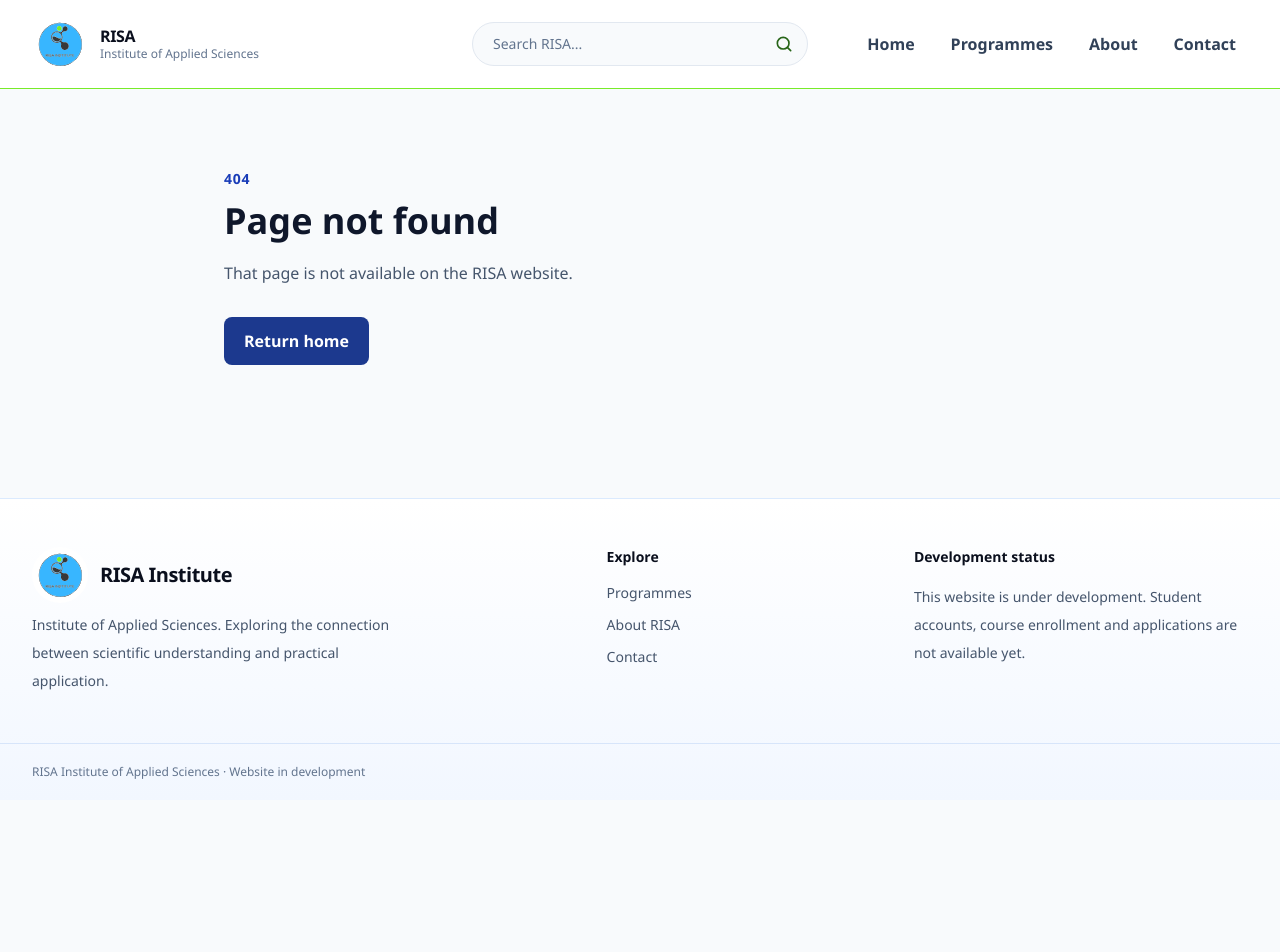
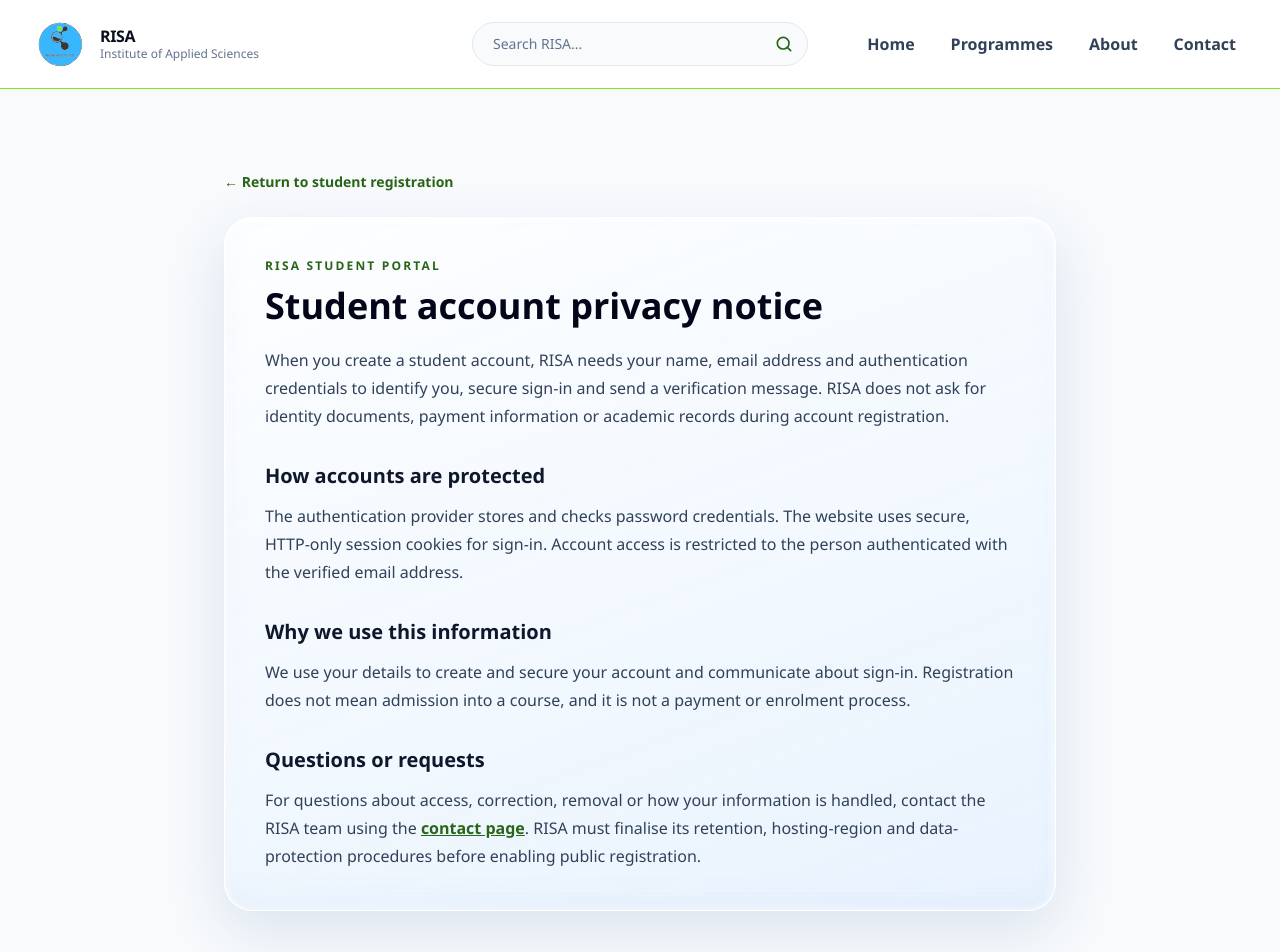
Before and after one commit to RISA-INSTITUTE-WEBSITE/super-duper-spork, a Next.js app: page /students/privacy in a window 1280 px wide. Before the commit this address had no page. Shown: the top 952 px of the page. Before the commit the page ends 800 px from the top, so only its background shows below. Built offline with nearby package versions, Linux system fonts and the light colour scheme.

Commit message:
feat(auth): add src/app/students/privacy/page.tsx

```diff
--- /dev/null
+++ b/src/app/students/privacy/page.tsx
@@ -0,0 +1,59 @@
+import type { Metadata } from "next";
+import Link from "next/link";
+
+export const metadata: Metadata = {
+  title: "Student account privacy notice",
+  description: "How information is handled during RISA student account registration.",
+};
+
+export default function StudentPrivacyNoticePage() {
+  return (
+    <main
+      id="main-content"
+      className="mx-auto w-full max-w-4xl flex-1 px-5 py-12 sm:px-8 lg:py-20"
+    >
+      <Link
+        href="/students/register"
+        className="text-sm font-semibold text-[#286518] hover:underline"
+      >
+        ← Return to student registration
+      </Link>
+      <div className="risa-science-glass mt-6 rounded-[1.75rem] p-7 sm:p-10">
+        <p className="text-xs font-bold uppercase tracking-[0.18em] text-[#286518]">
+          RISA student portal
+        </p>
+        <h1 className="mt-3 font-heading text-3xl font-semibold text-slate-950 sm:text-4xl">
+          Student account privacy notice
+        </h1>
+        <p className="mt-5 leading-7 text-slate-700">
+          When you create a student account, RISA needs your name, email address and
+          authentication credentials to identify you, secure sign-in and send a
+          verification message. RISA does not ask for identity documents, payment
+          information or academic records during account registration.
+        </p>
+        <h2 className="mt-8 font-heading text-xl font-semibold">How accounts are protected</h2>
+        <p className="mt-3 leading-7 text-slate-700">
+          The authentication provider stores and checks password credentials. The
+          website uses secure, HTTP-only session cookies for sign-in. Account access
+          is restricted to the person authenticated with the verified email address.
+        </p>
+        <h2 className="mt-8 font-heading text-xl font-semibold">Why we use this information</h2>
+        <p className="mt-3 leading-7 text-slate-700">
+          We use your details to create and secure your account and communicate about
+          sign-in. Registration does not mean admission into a course, and it is not a
+          payment or enrolment process.
+        </p>
+        <h2 className="mt-8 font-heading text-xl font-semibold">Questions or requests</h2>
+        <p className="mt-3 leading-7 text-slate-700">
+          For questions about access, correction, removal or how your information is
+          handled, contact the RISA team using the{" "}
+          <Link href="/contact" className="font-semibold text-[#286518] underline">
+            contact page
+          </Link>
+          . RISA must finalise its retention, hosting-region and data-protection
+          procedures before enabling public registration.
+        </p>
+      </div>
+    </main>
+  );
+}
```
